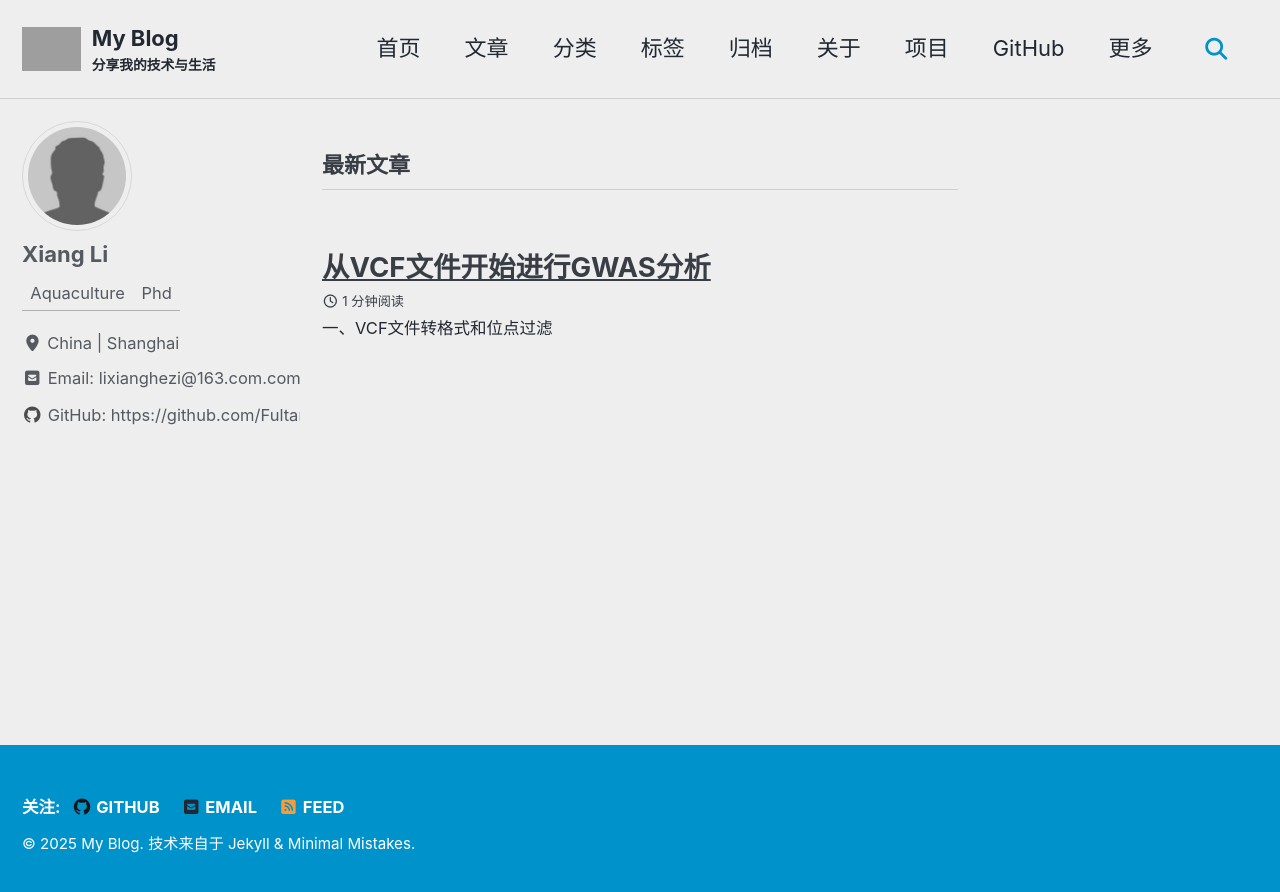
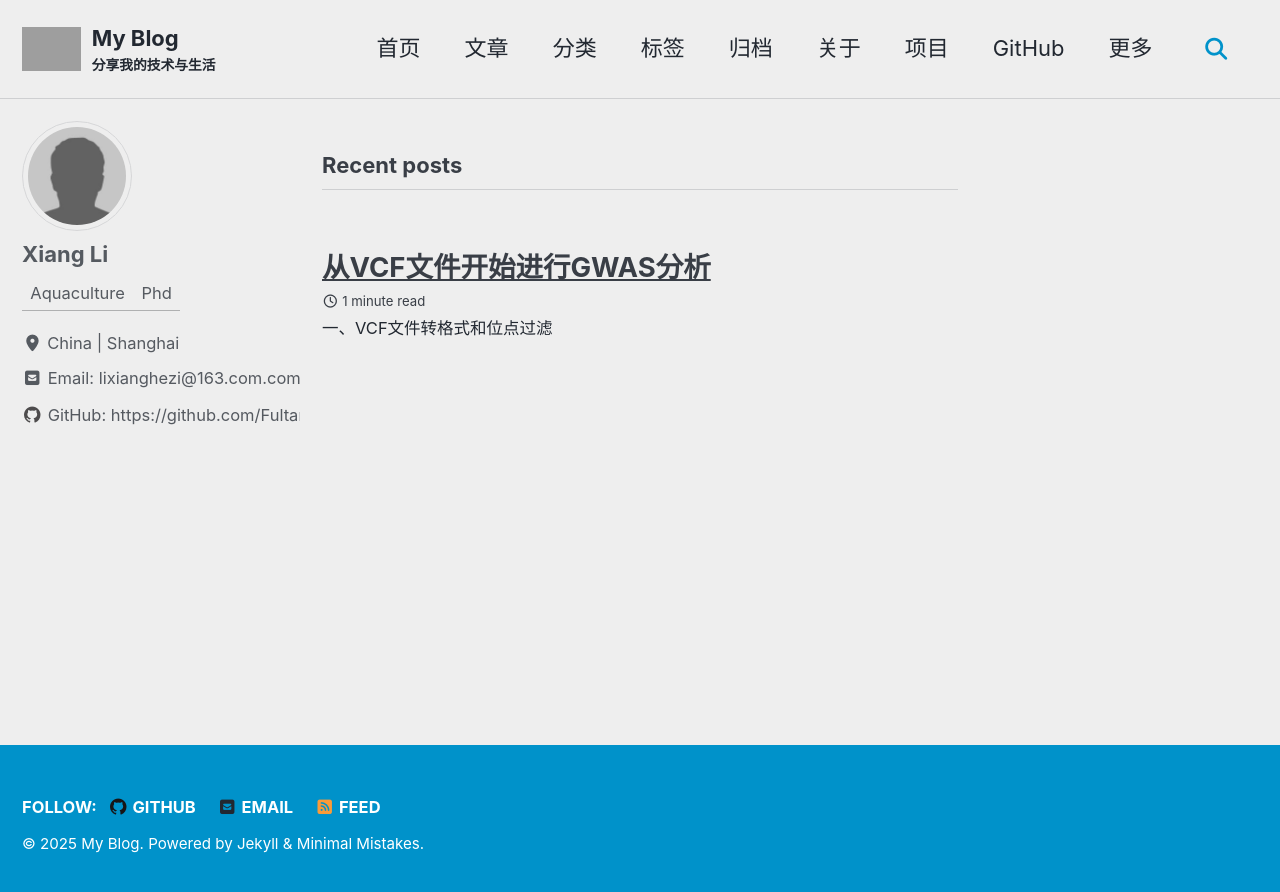
Before and after one commit to Fultar/Fultar.github.io, a Jekyll site: the page built from index.html, in a window 1280 px wide. Shown: the top 892 px of the page. Built offline with Jekyll 4.4.1, drawn with Linux system fonts in a browser that asks for light colours; cached includes are drawn as plain includes; the list of posts is cut into pages by our own code; part of the change alters nothing that is shown; grey boxes are pictures that could not be loaded.

```diff
--- a/_config.yml
+++ b/_config.yml
@@ -19,7 +19,7 @@ sidebar:
   nav: "docs"
 
 # Site Settings
-locale                   : "zh-CN"
+locale                   : "en-US"
 rtl                      : # true, false (default) # turns direction of the page into right to left for RTL languages
 title                    : "My Blog"
 title_separator          : "-"
```
